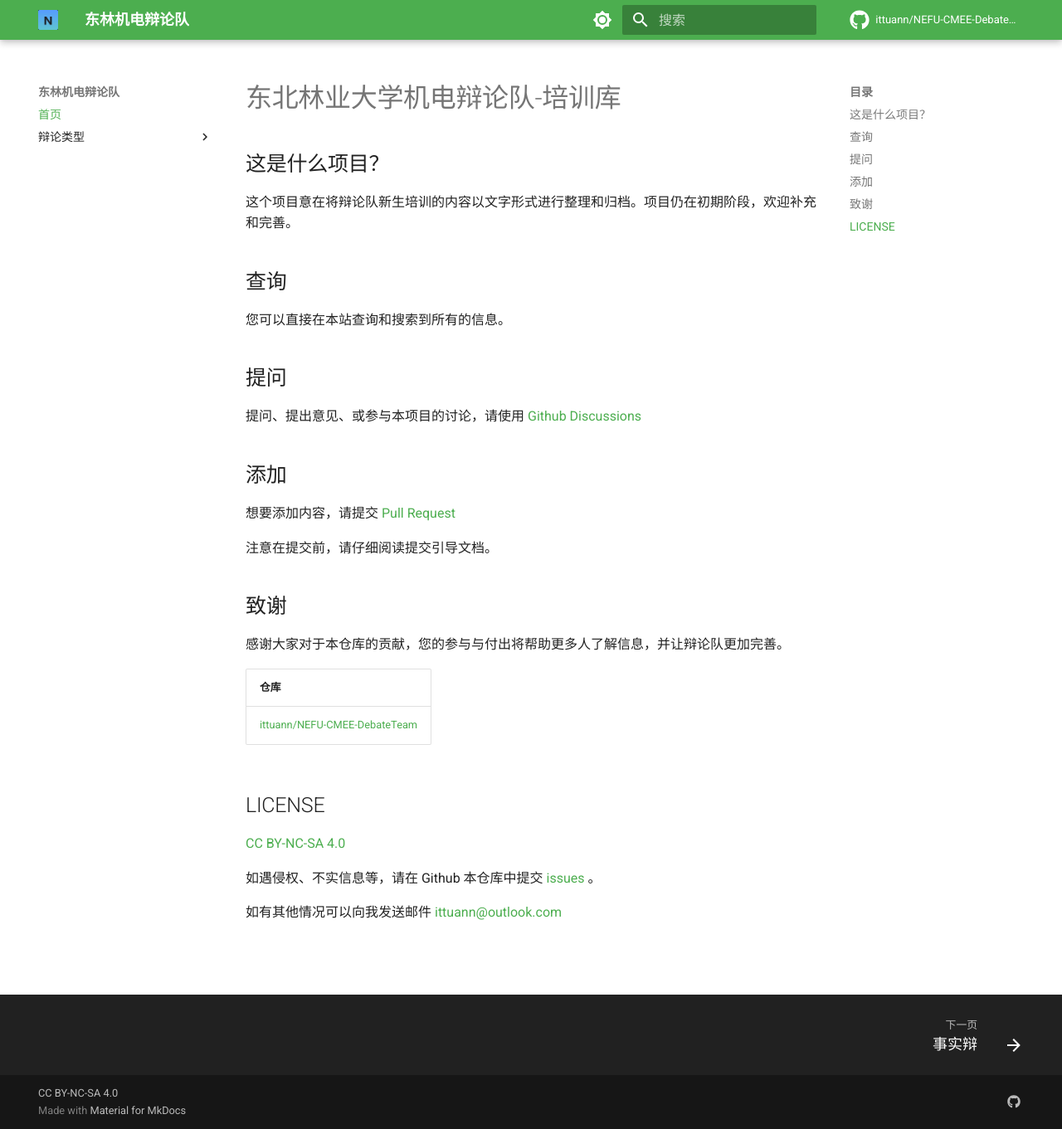
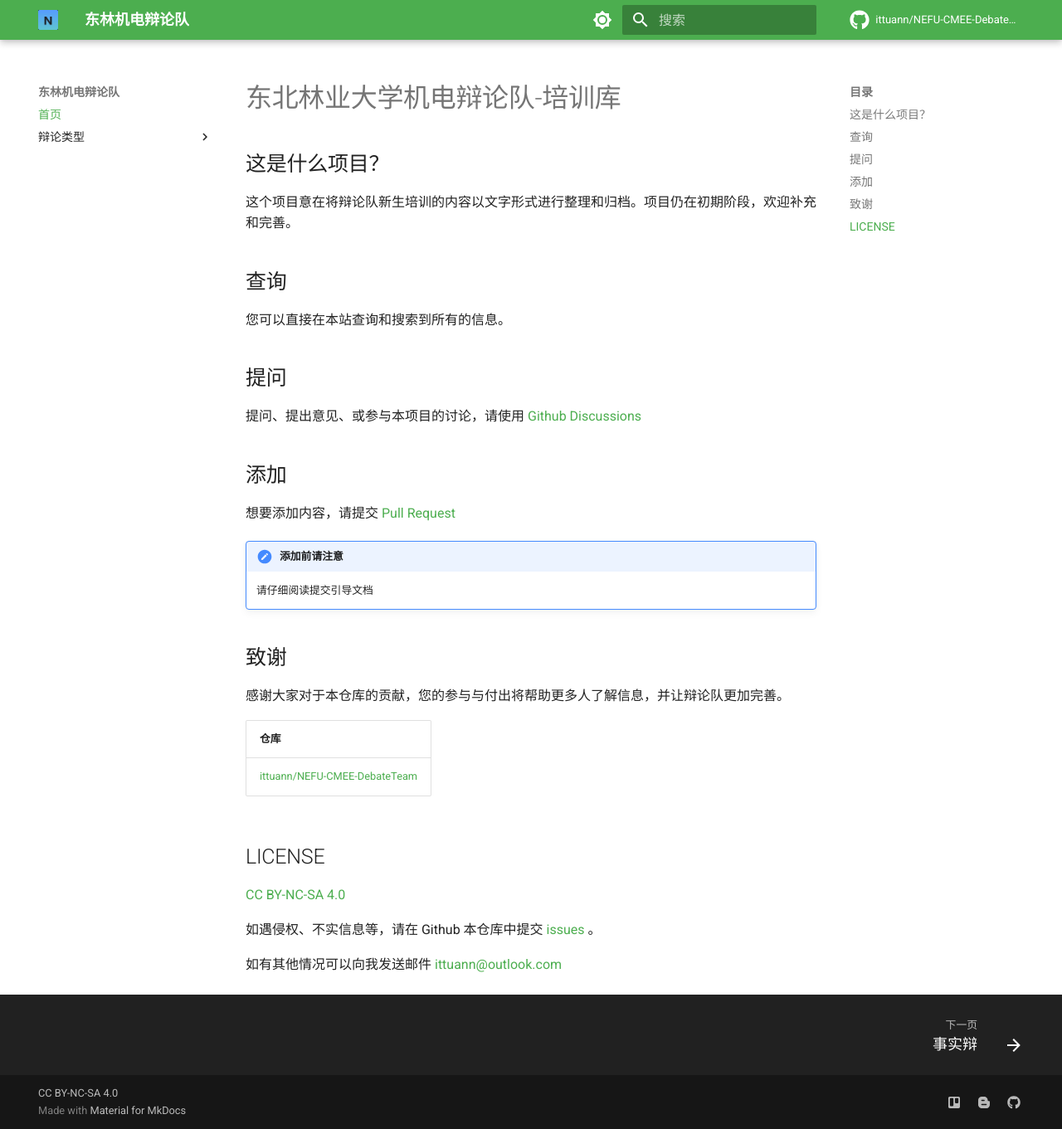
Before and after one commit to ittuann/NEFU-CMEE-DebateTeam, an MkDocs documentation site: the page built from docs/index.md, in a window 1280 px wide and 1361 px high. Shown: the whole window at 83% size. Built offline with MkDocs 1.6.1 and Material for MkDocs 9.7.7, drawn with Linux system fonts in a browser that asks for light colours; comment, search, counter and statistics services are not loaded.

Commit message:
Add cfg markdown_extensions

```diff
--- a/docs/index.md
+++ b/docs/index.md
@@ -16,7 +16,9 @@
 
 想要添加内容，请提交 [Pull Request](https://github.com/ittuann/NEFU-CMEE-DebateTeam/pulls)
 
-注意在提交前，请仔细阅读提交引导文档。
+!!! note "添加前请注意"
+
+    请仔细阅读提交引导文档
 
 ## 致谢
 
--- a/mkdocs.yml
+++ b/mkdocs.yml
@@ -1,17 +1,16 @@
 # Project information
 site_name: 东林机电辩论队
 site_description: 东北林业大学机电辩论队
-site_url: https://ittuann.github.io/NEFU-CMEE-DebateTeam/
+site_url: https://ittuann.github.io/NEFU-CMEE-DebateTeam
 
 # Repository
 repo_name: ittuann/NEFU-CMEE-DebateTeam
 repo_url: https://github.com/ittuann/NEFU-CMEE-DebateTeam
-edit_uri: blob/main/docs
+edit_uri: edit/main/docs/
 
 # Configuration
 theme:
   name: material
-  language: zh
   font:
     text: Roboto
     code: Roboto Mono
@@ -28,6 +27,7 @@ theme:
   favicon: assets/images/favicon.png
   icon:
     repo: fontawesome/brands/github
+  language: zh
   palette:
     - media: "(prefers-color-scheme: light)"
       scheme: default
@@ -50,9 +50,23 @@ copyright: CC BY-NC-SA 4.0
 # Extensions
 markdown_extensions:
   - admonition
-  - codehilite
   - footnotes
+  - pymdownx.caret
+  - pymdownx.mark
+  - pymdownx.tilde
+  - pymdownx.critic
+  - pymdownx.details
+  - pymdownx.betterem
+  - pymdownx.tabbed:
+      alternate_style: true
+  - pymdownx.highlight:
+      anchor_linenums: true
   - pymdownx.superfences
+  - pymdownx.tasklist:
+      custom_checkbox: true
+  - pymdownx.emoji:
+      emoji_index: !!python/name:materialx.emoji.twemoji
+      emoji_generator: !!python/name:materialx.emoji.to_svg
   - markdown.extensions.def_list
   - meta
   - toc:
@@ -68,6 +82,10 @@ plugins:
 # Extra
 extra:
   social:
+    - icon: fontawesome/brands/trello
+      link: https://trello.com
+    - icon: fontawesome/brands/blogger-b
+      link: https://ittuann.github.io
     - icon: fontawesome/brands/github
       link: https://github.com/ittuann
 
```
Also changed, not shown: 1 other file.
